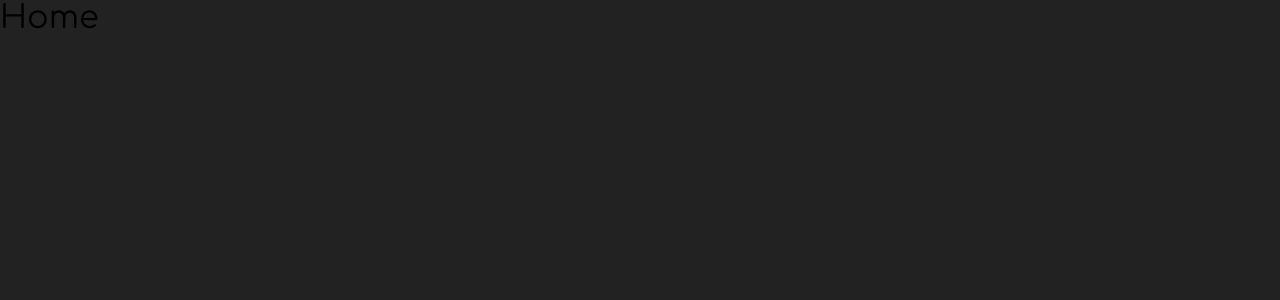
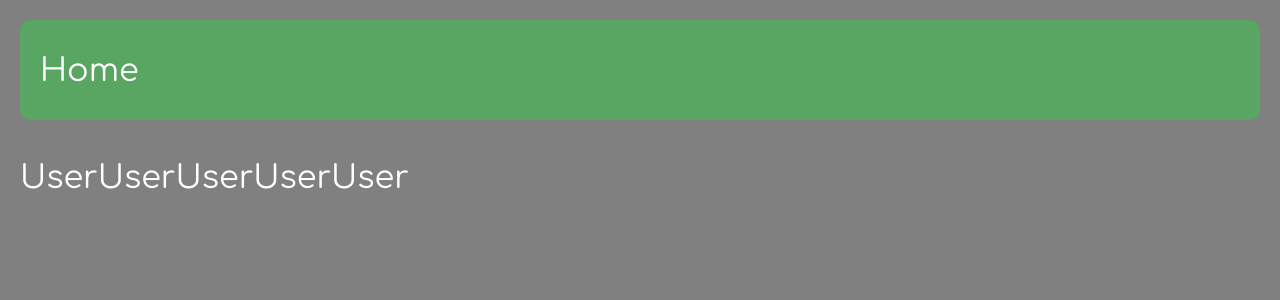
Before and after one commit to hique023/dashrcadmin, a React (Create React App) app: page /home in a window 1280 px wide. Shown: the top 300 px of the page. Built offline with nearby package versions, Linux system fonts and the light colour scheme.

Commit message:
Criado componente User e TopBar

```diff
--- /dev/null
+++ b/src/components/TopBar/index.js
@@ -0,0 +1,13 @@
+// Global
+import React from "react";
+
+// Styles
+import "./styles.css";
+
+export default function TopBar(props) {
+  return (
+    <div className="TopBarContainer">
+      <h1>{props.name}</h1>
+    </div>
+  );
+}
--- /dev/null
+++ b/src/components/TopBar/styles.css
@@ -0,0 +1,13 @@
+.TopBarContainer {
+  background-color: rgb(89, 165, 98);
+
+  width: 100%;
+  height: 100px;
+
+  border-radius: 10px;
+  padding-left: 20px;
+  margin-bottom: 40px;
+
+  display: flex;
+  align-items: center;
+}
--- /dev/null
+++ b/src/components/User/index.js
@@ -0,0 +1,13 @@
+// Global
+import React from "react";
+
+// Styles
+import "./styles.css";
+
+export default function User() {
+  return (
+    <div className="loginContainer">
+      <h1>User</h1>
+    </div>
+  );
+}
--- a/src/global.css
+++ b/src/global.css
@@ -9,6 +9,7 @@
   font-family: "Comfortaa", sans-serif;
   /* font-family: "Roboto", sans-serif; */
   font-weight: 100;
+  color: var(--white);
 }
 
 :root {
--- a/src/pages/Home/index.js
+++ b/src/pages/Home/index.js
@@ -1,13 +1,22 @@
 // Global
 import React from "react";
+import TopBar from "../../components/TopBar";
+import User from "../../components/User";
 
 // Styles
 import "./styles.css";
 
 export default function Home() {
   return (
-    <div className="loginContainer">
-      <h1>Home</h1>
+    <div className="homeContainer">
+      <TopBar name="Home" />
+      <div className="homeContent">
+        <User />
+        <User />
+        <User />
+        <User />
+        <User />
+      </div>
     </div>
   );
 }
--- a/src/pages/Home/styles.css
+++ b/src/pages/Home/styles.css
@@ -0,0 +1,18 @@
+.homeContainer {
+  width: 100vw;
+  height: 100vh;
+
+  padding: 20px;
+
+  display: column;
+  justify-content: center;
+  align-items: center;
+
+  background-color: gray;
+}
+
+.homeContainer .homeContent {
+  width: 100%;
+  display: flex;
+  align-items: space-around;
+}
```
Also changed, not shown: src/components/User/styles.css (added).
